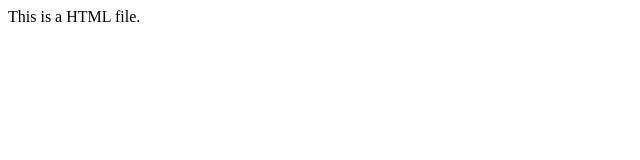
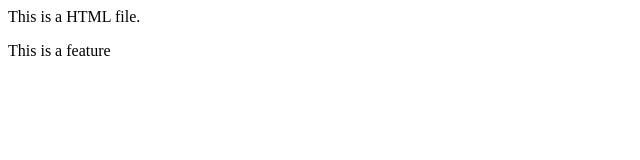
Before and after one commit to ArunRoshan123/localrepo, a plain HTML site: page index.html in a window 1280 px wide. Shown: the full height of the page, 0-640 px from the left. Drawn offline with Linux system fonts and the light colour scheme.

Commit message:
[Arun] Add: Adding a new feature

```diff
--- a/index.html
+++ b/index.html
@@ -1 +1,2 @@
 <p>This is a HTML file.<P>
+<p>This is a feature<p>
```
